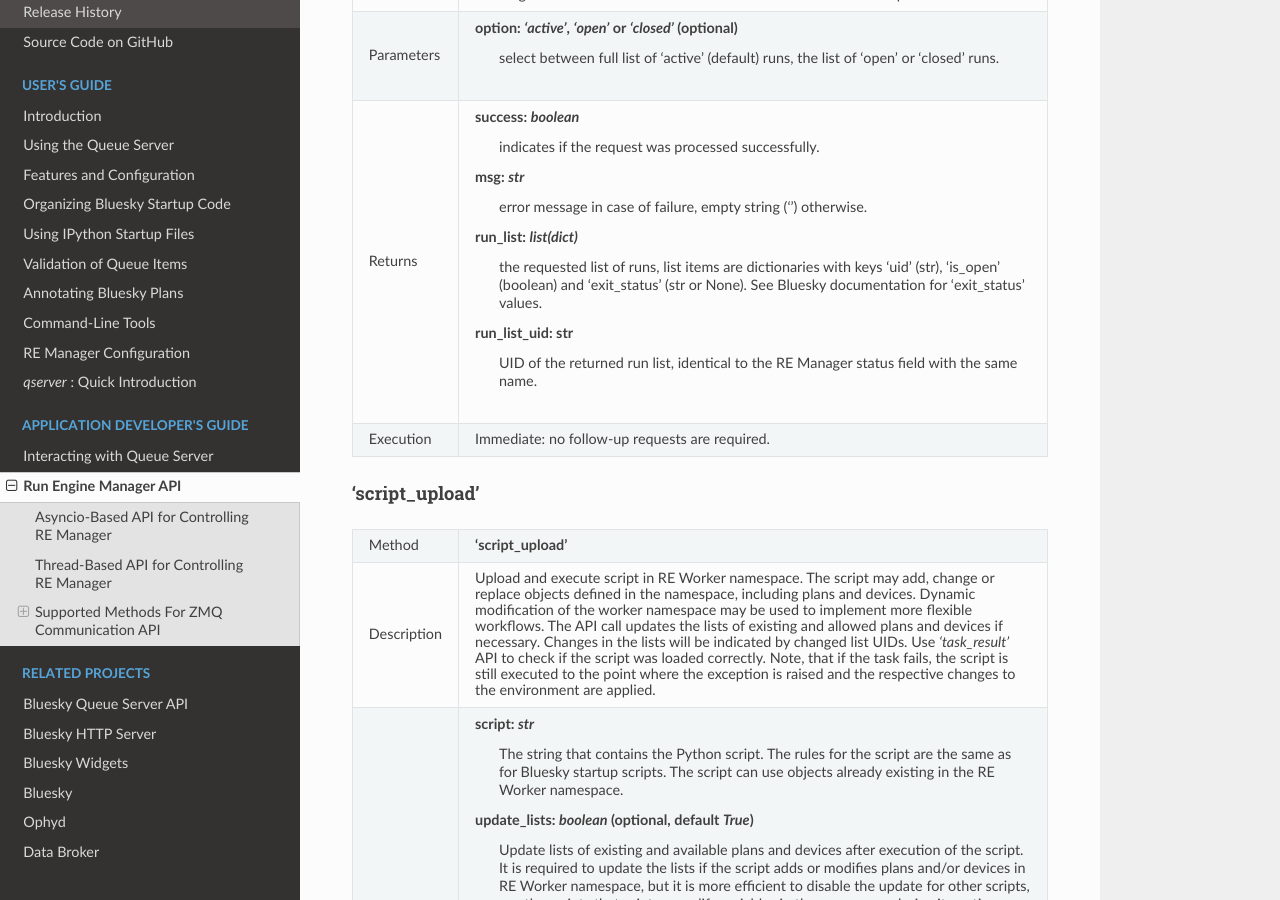
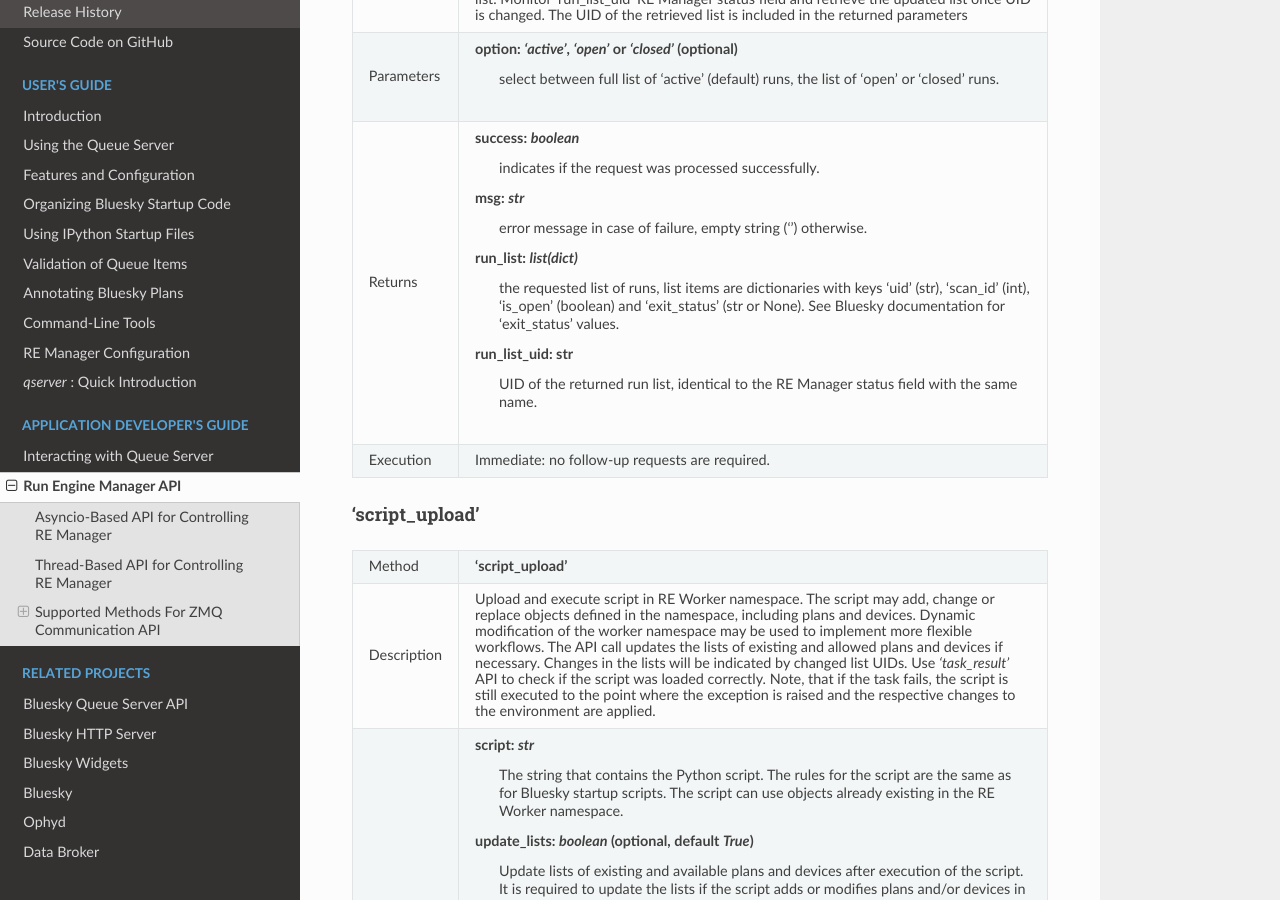
Before and after one commit to bluesky/bluesky-queueserver, a Sphinx documentation site: the page built from docs/source/re_manager_api.rst, in a window 1280 px wide and 900 px high, scrolled down 26037 px. Built offline with Sphinx 7.4.7 and the Read the Docs theme 2.0.0, drawn with Linux system fonts in a browser that asks for light colours; some of the changed text lies outside the part shown.

Commit message:
DOC: updated keys of history dictionary

```diff
--- a/docs/source/re_manager_api.rst
+++ b/docs/source/re_manager_api.rst
@@ -564,7 +564,9 @@
                     to restart of RE Manager process, but plan information still needs to be placed in the history;
                     this is very unlikely to happen in practice);
 
-                  - **run_uids** - list of UIDs of runs executed by the plan;
+                  - **run_uids** - list of UIDs (str) of runs executed by the plan;
+
+                  - **scan_ids** - list of scan IDs (int) of runs executed by the plan;
 
                   - **time_start** and **time_stop** - time of start and completion of the plan (not runs),
                     floating point number returned by *time.time()*.
@@ -1496,8 +1498,8 @@
 
               **run_list**: *list(dict)*
                   the requested list of runs, list items are dictionaries with keys 'uid' (str),
-                  'is_open' (boolean) and 'exit_status' (str or None). See Bluesky documentation
-                  for 'exit_status' values.
+                  'scan_id' (int), 'is_open' (boolean) and 'exit_status' (str or None).
+                  See Bluesky documentation for 'exit_status' values.
 
               **run_list_uid**: str
                   UID of the returned run list, identical to the RE Manager status field with
```
